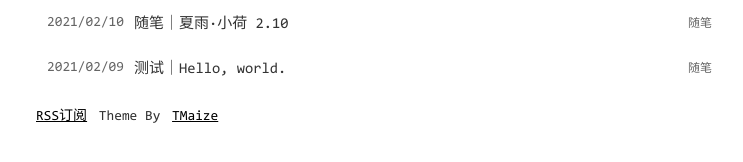
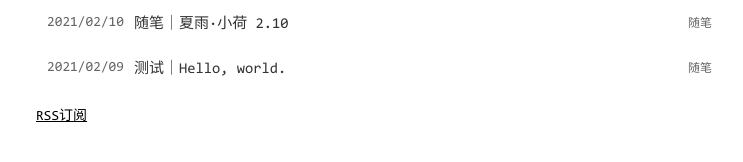
Before and after one commit to PengyuJiang/PengyuJiang.github.io-history, a Jekyll site: the page built from index.html, in a window 1280 px wide. Shown: the part 388-550 px from the top of the page, without its empty margins (268-1011 px from the left). Built offline with Jekyll 4.4.1, drawn with Linux system fonts in a browser that asks for light colours.

Commit message:
Update footer.html

```diff
--- a/_includes/footer.html
+++ b/_includes/footer.html
@@ -1,9 +1,6 @@
 <footer class="footer">
   <span>{{ site.footerText }}</span>
   <a href="{{ site.baseurl }}/static/xml/rss.xml">RSS订阅</a>
-  {%- comment %} 请保留主题来源，么么哒~ {% endcomment %}
-  <span>Theme By</span>
-  <a href="https://github.com/TMaize/tmaize-blog">TMaize</a>
 </footer>
 <div id="to-top">
   <span></span>
```
